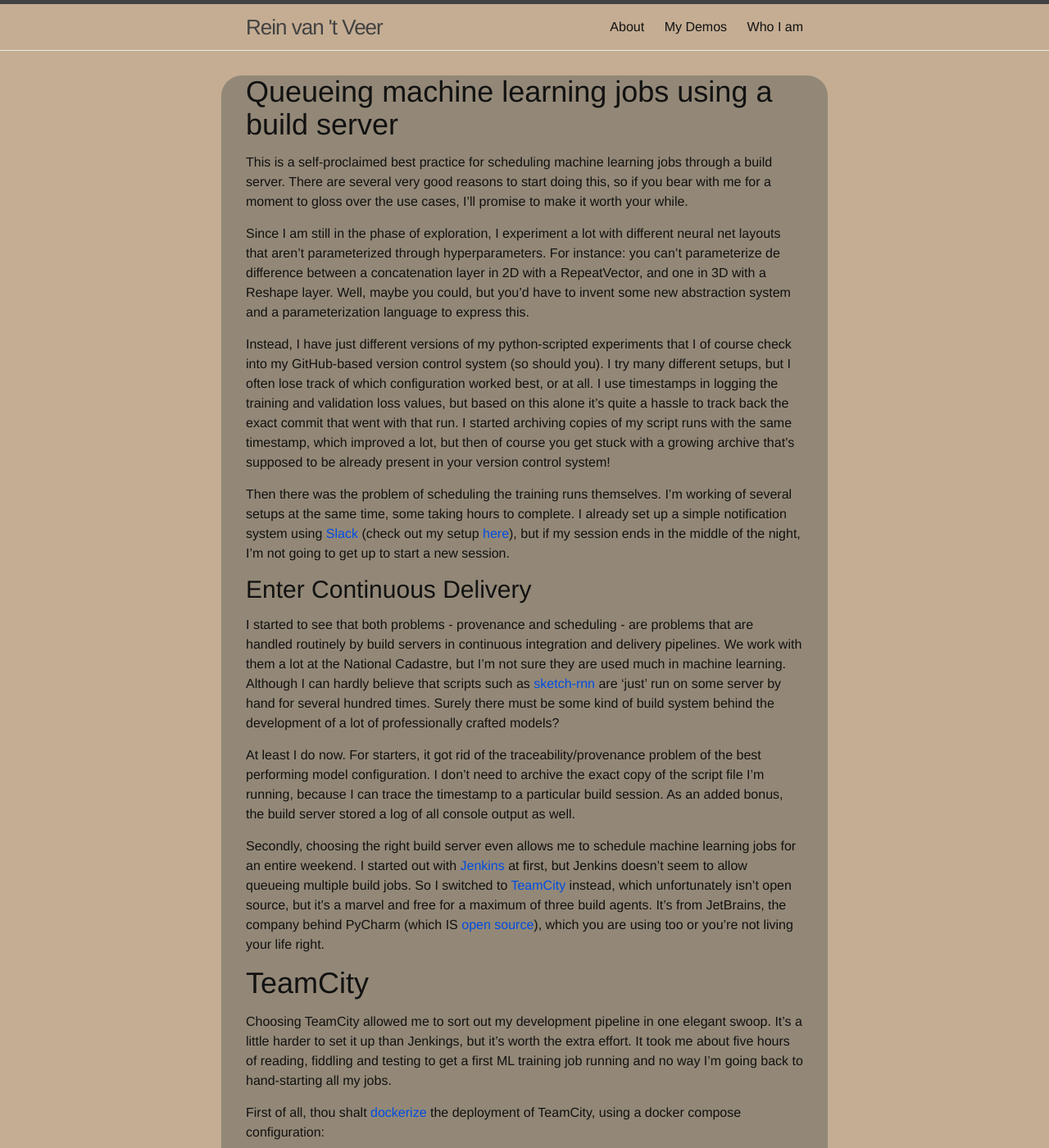
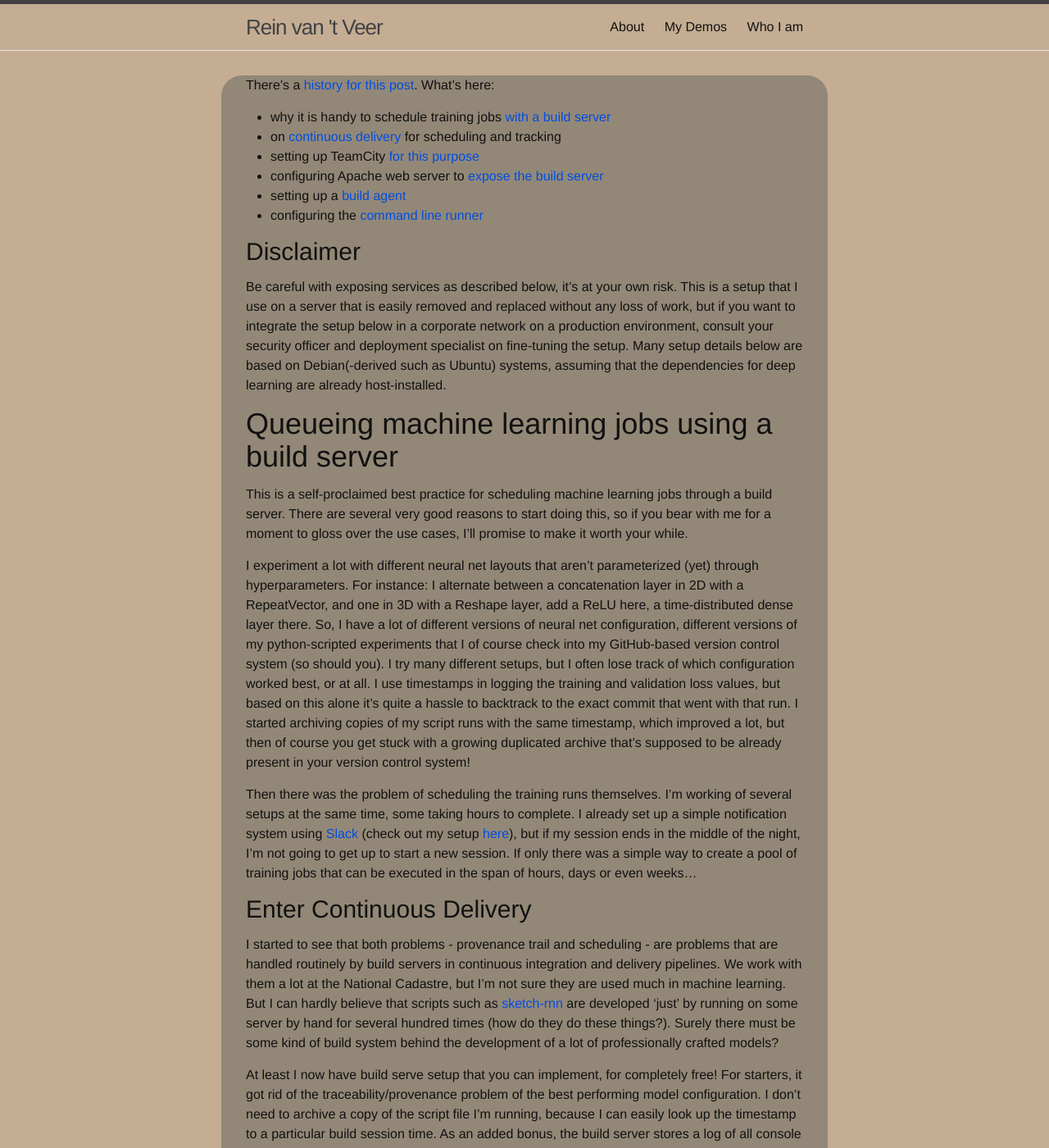
Before and after one commit to reinvantveer/reinvantveer.github.io, a Jekyll site: the page built from _posts/2017-10-25-queue-ml-builds.md, in a window 1280 px wide and 1400 px high. Shown: the whole window at 82% size. Built offline with Jekyll 4.4.1, drawn with Linux system fonts in a browser that asks for light colours; some of the changed text lies outside the part shown.

Commit message:
index, disclaimer, apache setup, rephrase

````diff
--- a/_posts/2017-10-25-queue-ml-builds.md
+++ b/_posts/2017-10-25-queue-ml-builds.md
@@ -3,22 +3,32 @@
 title: Queueing machine learning jobs using a build server
 ---
 
+There's a [history for this post](https://github.com/reinvantveer/reinvantveer.github.io/commits/master/_posts/2017-10-25-queue-ml-builds.md).
+What's here:
+
+* why it is handy to schedule training jobs [with a build server](#queueing-machine-learning-jobs-using-a-build-server)
+* on [continuous delivery](#enter-continuous-delivery) for scheduling and tracking
+* setting up TeamCity [for this purpose](#teamcity)
+* configuring Apache web server to [expose the build server](#apache-configuration)
+* setting up a [build agent](#setting-up-the-build-agent)
+* configuring the [command line runner](#the-command-line-runner)
+
+## Disclaimer
+Be careful with exposing services as described below, it's at your own risk. This is a setup that I use on a server that is easily removed and replaced without any loss of work, but if you want to integrate the setup below in a corporate network on a production environment, consult your security officer and deployment specialist on fine-tuning the setup. Many setup details below are based on Debian(-derived such as Ubuntu) systems, assuming that the dependencies for deep learning are already host-installed.
+
 # Queueing machine learning jobs using a build server
-
 This is a self-proclaimed best practice for scheduling machine learning jobs through a build server. There are several very good reasons to start doing this, so if you bear with me for a moment to gloss over the use cases, I'll promise to make it worth your while.
 
-Since I am still in the phase of exploration, I experiment a lot with different neural net layouts that aren't parameterized through hyperparameters. For instance: you can't parameterize de difference between a concatenation layer in 2D with a RepeatVector, and one in 3D with a Reshape layer. Well, maybe you could, but you'd have to invent some new abstraction system and a parameterization language to express this.
+I experiment a lot with different neural net layouts that aren't parameterized (yet) through hyperparameters. For instance: I alternate between a concatenation layer in 2D with a RepeatVector, and one in 3D with a Reshape layer, add a ReLU here, a time-distributed dense layer there. So, I have a lot of different versions of neural net configuration, different versions of my python-scripted experiments that I of course check into my GitHub-based version control system (so should you). I try many different setups, but I often lose track of which configuration worked best, or at all. I use timestamps in logging the training and validation loss values, but based on this alone it's quite a hassle to backtrack to the exact commit that went with that run. I started archiving copies of my script runs with the same timestamp, which improved a lot, but then of course you get stuck with a growing duplicated archive that's supposed to be already present in your version control system!
 
-Instead, I have just different versions of my python-scripted experiments that I of course check into my GitHub-based version control system (so should you). I try many different setups, but I often lose track of which configuration worked best, or at all. I use timestamps in logging the training and validation loss values, but based on this alone it's quite a hassle to track back the exact commit that went with that run. I started archiving copies of my script runs with the same timestamp, which improved a lot, but then of course you get stuck with a growing archive that's supposed to be already present in your version control system!
-
-Then there was the problem of scheduling the training runs themselves. I'm working of several setups at the same time, some taking hours to complete. I already set up a simple notification system using [Slack](https://slack.com/) (check out my setup [here](https://github.com/reinvantveer/Topology-Learning/blob/master/model/topoml_util/slack_send.py)), but if my session ends in the middle of the night, I'm not going to get up to start a new session.
+Then there was the problem of scheduling the training runs themselves. I'm working of several setups at the same time, some taking hours to complete. I already set up a simple notification system using [Slack](https://slack.com/) (check out my setup [here](https://github.com/reinvantveer/Topology-Learning/blob/master/model/topoml_util/slack_send.py)), but if my session ends in the middle of the night, I'm not going to get up to start a new session. If only there was a simple way to create a pool of training jobs that can be executed in the span of hours, days or even weeks...
 
 ## Enter Continuous Delivery
-I started to see that both problems - provenance and scheduling - are problems that are handled routinely by build servers in continuous integration and delivery pipelines. We work with them a lot at the National Cadastre, but I'm not sure they are used much in machine learning. Although I can hardly believe that scripts such as [sketch-rnn](https://github.com/tensorflow/magenta/tree/master/magenta/models/sketch_rnn) are 'just' run on some server by hand for several hundred times. Surely there must be some kind of build system behind the development of a lot of professionally crafted models?
+I started to see that both problems - provenance trail and scheduling - are problems that are handled routinely by build servers in continuous integration and delivery pipelines. We work with them a lot at the National Cadastre, but I'm not sure they are used much in machine learning. But I can hardly believe that scripts such as [sketch-rnn](https://github.com/tensorflow/magenta/tree/master/magenta/models/sketch_rnn) are developed 'just' by running on some server by hand for several hundred times (how do they do these things?). Surely there must be some kind of build system behind the development of a lot of professionally crafted models?
 
-At least I do now. For starters, it got rid of the traceability/provenance problem of the best performing model configuration. I don't need to archive the exact copy of the script file I'm running, because I can trace the timestamp to a particular build session. As an added bonus, the build server stored a log of all console output as well.
+At least I now have build serve setup that you can implement, for completely free! For starters, it got rid of the traceability/provenance problem of the best performing model configuration. I don't need to archive a copy of the script file I'm running, because I can easily look up the timestamp to a particular build session time. As an added bonus, the build server stores a log of all console output as well.
 
-Secondly, choosing the right build server even allows me to schedule machine learning jobs for an entire weekend. I started out with [Jenkins](https://jenkins.io/index.html) at first, but Jenkins doesn't seem to allow queueing multiple build jobs. So I switched to [TeamCity](https://www.jetbrains.com/teamcity/) instead, which unfortunately isn't open source, but it's a marvel and free for a maximum of three build agents. It's from JetBrains, the company behind PyCharm (which IS [open source](https://github.com/JetBrains/intellij-community/tree/master/python)), which you are using too or you're not living your life right.
+Secondly, choosing the right build server even allows me to schedule machine learning jobs for any period of time! I started out with [Jenkins](https://jenkins.io/index.html) at first, but Jenkins doesn't seem to allow queueing multiple build jobs. So I switched to [TeamCity](https://www.jetbrains.com/teamcity/) instead, which unfortunately isn't open source, but it's a marvel and free for a maximum of three build agents. It's from JetBrains, the company behind PyCharm (which IS [open source](https://github.com/JetBrains/intellij-community/tree/master/python) and which you are using too or you're not living your life right).
 
 # TeamCity
 Choosing TeamCity allowed me to sort out my development pipeline in one elegant swoop. It's a little harder to set it up than Jenkings, but it's worth the extra effort. It took me about five hours of reading, fiddling and testing to get a first ML training job running and no way I'm going back to hand-starting all my jobs.
@@ -38,9 +48,38 @@
 
 ```
 
-This will use the built-in HSQLDB configuration not intended for production, but since I'm the only user of my build server, this doesn't matter. If you want to schedule stuff for a large(r) team, you may want to switch to a PostGreSQL backend, which you can add to the docker-compose configuration, which you will have to figure out for yourself.
+This will use the built-in HSQLDB configuration not intended for production, but since I'm the only user of my build server, this doesn't matter. If you want to schedule stuff for a large(r) team, you may want to switch to a PostGreSQL backend, added to the docker-compose configuration.
 
 From the directory the docker-compose.yml resides in, you run `docker-compose up -d` to start the build server. Once it is running, you can access it through http://localhost:8111. From there, you follow the [instructions for starting up the build server](https://confluence.jetbrains.com/display/TCD10/Installation+Quick+Start#InstallationQuickStart-StartTeamCityfortheFirstTime). Create a new project by [pointing it to connect to your GitHub account](https://confluence.jetbrains.com/display/TCD10/Configure+and+Run+Your+First+Build#ConfigureandRunYourFirstBuild-CreateaprojectpointingtoGitHub.comrepository). Go to [GitHub developer settings](https://github.com/settings/developers) and enable TeamCity, filling out the details that the GitHub project page from your TeamCity server page provided.
+
+## Apache configuration
+Now this is the part the disclaimer is for. For the automatic GitHub configuration in TeamCity to work, you need to expose TeamCity to the big bad open internet. So be careful you use strong passwords to protect the login of your system. Don't use 'admin' as a admin account, change it to something less obvious. Also: you probably need to poke a hole in your firewall to allow TeamCity to communicate with GitHub. If you're using an Amazon Deep Learning AMI server as I do, there's [docs here](http://docs.aws.amazon.com/AWSEC2/latest/UserGuide/using-network-security.html). I don't know which firewall you are using, so I let that part for you to figure out.
+
+I use Apache web server to expose the build system to the outside world, by creating a virtual host just for this purpose. Under /etc/apache2/sites-available/ create a buildServer.conf file and adapt the following reverse proxy settings:
+
+```
+<VirtualHost *:8111>
+        ServerName buildServer
+        ServerAdmin you@localhost # or whatever
+        DocumentRoot /var/www/html # not sure you even need this...
+
+        ErrorLog ${APACHE_LOG_DIR}/error.log
+        CustomLog ${APACHE_LOG_DIR}/access.log combined
+
+        ProxyPass / http://localhost:8111/
+        ProxyPassReverse / http://localhost:8111/
+
+</VirtualHost>
+
+```
+(or something similar)
+
+Also, you need to enable the 8111 port (or another of your choice) listening for apache in `/etc/apache2/ports.conf`: add
+```
+Listen 8111
+```
+
+Test the configuration through `sudo apachectl -t` and enable through `sudo a2ensite buildServer` and `sudo service apache2 reload`. You can test your configuration by visiting the public ip address and port: it should show the TeamCity login page.
 
 ## Setting up the build agent
 Once you have tested the setup for a successful connection from TeamCity, we come to the part where it gets a little bit fiddly. It's nothing to worry about, but it's a little different from Jenkins. TeamCity always uses a separate build agent to execute the build instructions you provide. There's no other way around it, while Jenkins can be its own build agent (although it doesn't have to).
````
